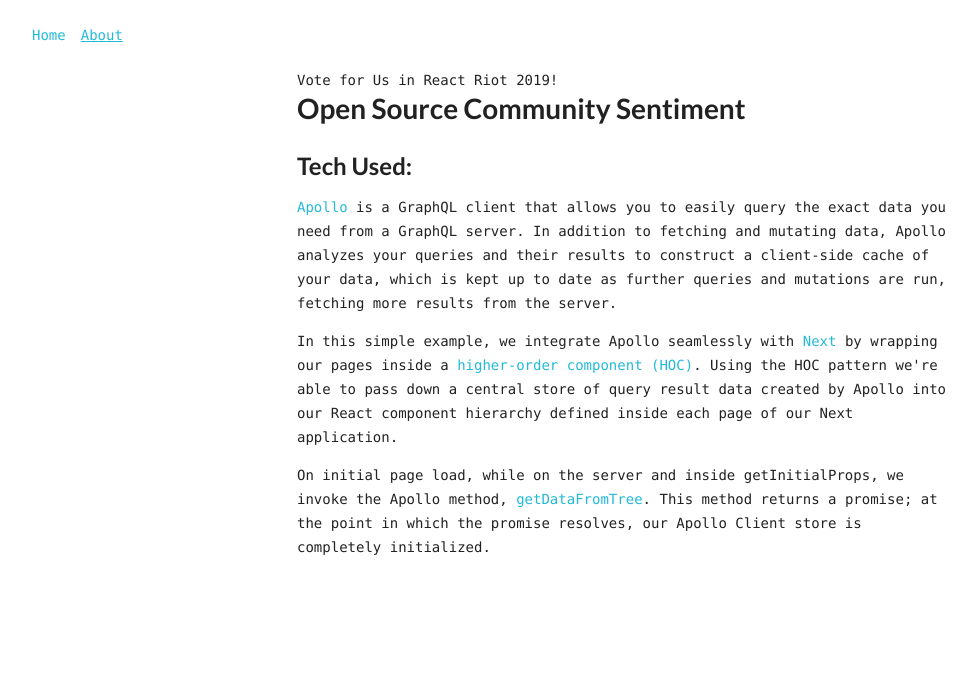
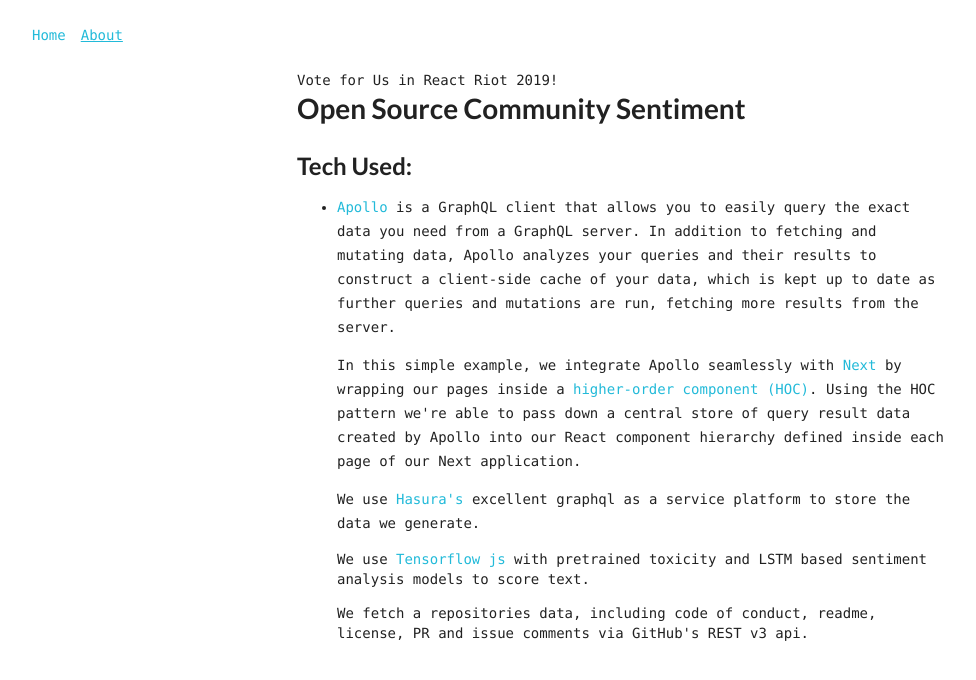
Before and after one commit to OrthoDex/OpenRepositoryScore, a Next.js app: page /about in a window 1280 px wide. Shown: the top 680 px of the page, without its empty margins (18-994 px from the left). Built offline with nearby package versions, Linux system fonts and the light colour scheme.

Commit message:
feat: add search
 - closes #9

```diff
--- a/components/ScoreRepo.js
+++ b/components/ScoreRepo.js
@@ -3,7 +3,7 @@
 import { addRepoScore, repoQuery } from "../lib/graphQueries";
 import { setupModel } from "../lib/predict";
 import { getRepoScore } from "../lib/score";
-import { Input, Dimmer, Loader, Image, Segment } from "semantic-ui-react";
+import { Input, Dimmer, Loader } from "semantic-ui-react";
 
 export default class RepoInput extends React.Component {
   constructor() {
--- a/package.json
+++ b/package.json
@@ -9,6 +9,7 @@
     "start": "build && prod:start"
   },
   "dependencies": {
+    "@apollo/react-hooks": "^3.1.1",
     "@tensorflow-models/toxicity": "^1.2.0",
     "@tensorflow/tfjs": "^1.2.7",
     "apollo-boost": "^0.1.16",
--- a/pages/about.js
+++ b/pages/about.js
@@ -9,34 +9,47 @@
     <article>
       <h1>Open Source Community Sentiment</h1>
       <h2>Tech Used: </h2>
+      <ul>
+        <li>
           <p>
-        <a href="https://www.apollographql.com/client/">Apollo</a> is a GraphQL
-        client that allows you to easily query the exact data you need from a
-        GraphQL server. In addition to fetching and mutating data, Apollo
-        analyzes your queries and their results to construct a client-side cache
-        of your data, which is kept up to date as further queries and mutations
-        are run, fetching more results from the server.
+            <a href="https://www.apollographql.com/client/">Apollo</a> is a
+            GraphQL client that allows you to easily query the exact data you
+            need from a GraphQL server. In addition to fetching and mutating
+            data, Apollo analyzes your queries and their results to construct a
+            client-side cache of your data, which is kept up to date as further
+            queries and mutations are run, fetching more results from the
+            server.
           </p>
+        </li>
+      </ul>
+      <ul>
         <p>
           In this simple example, we integrate Apollo seamlessly with{" "}
-        <a href="https://github.com/zeit/next.js">Next</a> by wrapping our pages
-        inside a{" "}
+          <a href="https://github.com/zeit/next.js">Next</a> by wrapping our
+          pages inside a{" "}
           <a href="https://facebook.github.io/react/docs/higher-order-components.html">
             higher-order component (HOC)
           </a>
-        . Using the HOC pattern we're able to pass down a central store of query
-        result data created by Apollo into our React component hierarchy defined
-        inside each page of our Next application.
+          . Using the HOC pattern we're able to pass down a central store of
+          query result data created by Apollo into our React component hierarchy
+          defined inside each page of our Next application.
         </p>
+      </ul>
+      <ul>
         <p>
-        On initial page load, while on the server and inside getInitialProps, we
-        invoke the Apollo method,{" "}
-        <a href="https://www.apollographql.com/docs/react/features/server-side-rendering.html#getDataFromTree">
-          getDataFromTree
-        </a>
-        . This method returns a promise; at the point in which the promise
-        resolves, our Apollo Client store is completely initialized.
+          We use <a href="https://hasura.io/">Hasura's</a> excellent graphql as
+          a service platform to store the data we generate.
         </p>
+      </ul>
+      <ul>
+        We use <a href="https://github.com/tensorflow/tfjs">Tensorflow js</a>{" "}
+        with pretrained toxicity and LSTM based sentiment analysis models to
+        score text.
+      </ul>
+      <ul>
+        We fetch a repositories data, including code of conduct, readme,
+        license, PR and issue comments via GitHub's REST v3 api.
+      </ul>
     </article>
   </App>
 );
```
Also changed, not shown: components/RepoList.js (+27 -4 lines), lib/graphQueries.js (+19 -3 lines), pages/index.js (+8 -0 lines), 1 other file (tests, documents, lock files or other folders). Lines whose indentation alone changed are shown as unchanged.
